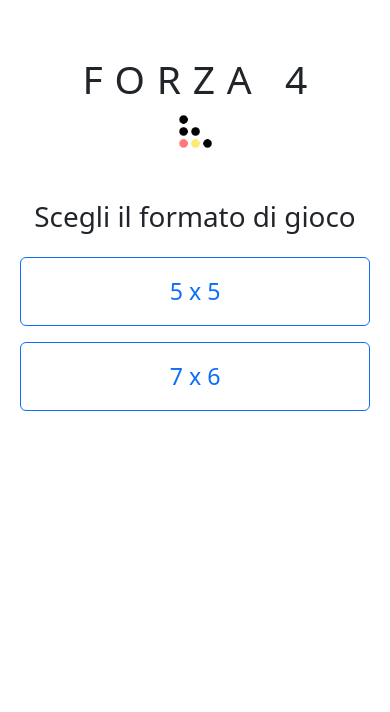
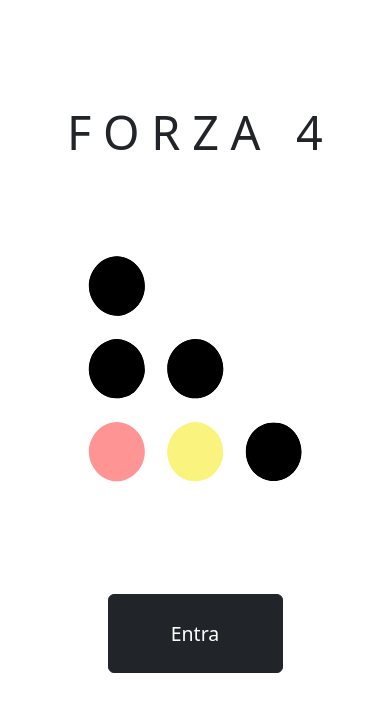
Before and after one commit to LaQuiete87/forza4-svelte, a Svelte app: page / in a window 390 px wide. Shown: the top 712 px of the page. Built offline with nearby package versions, Linux system fonts and the light colour scheme.

Commit message:
Creati componenti Home e Header- Migliorato responsive nelle statistiche mobile

```diff
--- a/src/App.svelte
+++ b/src/App.svelte
@@ -9,10 +9,13 @@
     numRow,
     numCol,
     matchStatistics,
+    showHome,
   } from "./stores/Stores"; // Importa lo store e la funzione
   import GameBoard from "./components/GameBoard.svelte";
   import BoardSizeSelector from "./components/BoardSizeSelector.svelte";
   import Statistics from "./components/Statistics.svelte";
+  import Header from "./components/Header.svelte";
+  import Home from "./components/Home.svelte";
 
   $: console.log("Random Number:", $randomNumber);
   $: console.log("Grid State:", $grid);
@@ -23,46 +26,13 @@
   $: console.log("Match Statistics", $matchStatistics);
 </script>
 
-<slot>
-  <style>
-    #title {
-      font-size: 10vw;
-      font-weight: lighter;
-      letter-spacing: 3vw;
-    }
-    #logo {
-      min-width: 65px;
-      max-width: 6vw;
-      margin: 0 auto;
-    }
-    img {
-      max-width: 100%;
-      display: block;
-      margin: 0 auto;
-    }
-    .no-space {
-      letter-spacing: 0;
-    }
-  </style>
-
-  <div class="container my-5">
-    <div class="row">
-      <div class="col">
-        <h1 id="title" class="text-center">
-          FORZA <span class="no-space">4</span>
-        </h1>
-      </div>
-    </div>
-    <div id="logo" class="row">
-      <div class="col">
-        <img src="/assets/logo.png" alt="" />
-      </div>
-    </div>
-  </div>
-</slot>
-{#if !$boardGameSize}
-  <BoardSizeSelector></BoardSizeSelector>
+{#if $showHome}
+  <Home />
+{:else if !$boardGameSize}
+  <Header />
+  <BoardSizeSelector />
 {:else}
+  <Header />
   <GameBoard />
   {#if $winner || $draw}
     <Statistics />
--- /dev/null
+++ b/src/components/Header.svelte
@@ -0,0 +1,34 @@
+<style>
+    #title {
+      font-size: 10vw;
+      font-weight: lighter;
+      letter-spacing: 3vw;
+    }
+    #logo {
+      min-width: 65px;
+      max-width: 6vw;
+      margin: 0 auto;
+    }
+    img {
+      max-width: 100%;
+      display: block;
+      margin: 0 auto;
+    }
+    .no-space {
+      letter-spacing: 0;
+    }
+  </style>
+ <div class="container">
+    <div class="row">
+        <div class="col">
+          <h1 id="title" class="text-center">
+            FORZA <span class="no-space">4</span>
+          </h1>
+        </div>
+      </div>
+      <div id="logo" class="row">
+        <div class="col">
+            <img src="/assets/logo.svg" alt="" />
+        </div>
+      </div>
+ </div>
--- /dev/null
+++ b/src/components/Home.svelte
@@ -0,0 +1,49 @@
+<script>
+    import {showHome} from "../stores/Stores";
+</script>
+
+<div class="container mt-5 d-flex flex-column">
+  <div class="row my-5 my-sm-0">
+    <div class="col">
+      <h1 class="text-center title">
+        FORZA <span class="no-space">4</span>
+      </h1>
+    </div>
+  </div>
+  <div id="logo" class="row">
+    <div class="col">
+      <img src="/assets/logo.svg" alt="" />
+    </div>
+  </div>
+  <div class="row my-5">
+    <div class="col text-center">
+        <button class=" btn btn-dark p-4 mt-4 title w-50" on:click={()=>{showHome.set(false)}}> Entra</button>
+    </div>
+  </div>
+</div>
+
+<style>
+  .title {
+    font-size: 12vw;
+    font-weight: lighter;
+    letter-spacing: 3vw;
+  }
+  #logo {
+    min-width: 330px;
+    max-width: 20vw;
+    margin: 0 auto;
+  }
+  img {
+    max-width: 100%;
+    display: block;
+    margin: 0 auto;
+  }
+  .no-space {
+    letter-spacing: 0;
+  }
+  button.title{
+    font-size: 5vw;
+    font-weight:normal;
+    letter-spacing: normal;
+  }
+</style>
--- a/src/components/StatCard.svelte
+++ b/src/components/StatCard.svelte
@@ -16,7 +16,7 @@
   }
 
   .card-stat {
-    height: 254px;
+    /* height: 254px; */
     color: white;
     display: grid;
     grid-template-columns: 1fr 1fr;
@@ -27,17 +27,19 @@
 
   .card-stat .item {
     border-radius: 10px;
-    width: 100%;
-    height: 100%;
+    /* width: 100%;
+    height: 100%; */
     display: flex;
     flex-direction: column;
     align-items: center;
     justify-content: center;
   }
+  .item{
+    padding: .9vh;
+  }
 
   .item svg {
-    width: 40px;
-    height: 40px;
+    width: 3vw;
     margin-bottom: 7px;
   }
 
@@ -87,21 +89,32 @@
   .yellow {
     background-color: #faf37e;
     color: #ffffff;
-    font-size: 28px;
+    font-size: 2vw;
     font-weight: bold;
     letter-spacing: 4px;
   }
   .red {
     background-color: #ff9494;
     color: #ffffff;
-    font-size: 28px;
+    font-size: 2vw;
     font-weight: bold;
     letter-spacing: 4px;
   }
+  @media only screen and (max-width: 576px) {
+    .item svg {
+    width: 6vw;
+    margin-bottom: 7px;
+  }
+  .red, .yellow{
+    font-size: 4vw;
+  }
+
+ }
+
 </style>
 
 <div
-  class="card m-3 p-4 montserrat-medium"
+  class="m-3 p-4 montserrat-medium"
   class:winner={player.name === $currentPlayer}
   class:loser={player.name !== $currentPlayer && !$draw}
   class:draw={$draw}
--- a/src/components/Statistics.svelte
+++ b/src/components/Statistics.svelte
@@ -14,6 +14,7 @@
   .modal {
     --bs-modal-width: 650px;
   }
+
 </style>
 <div
   class=" modal fade"
@@ -27,16 +28,16 @@
   <div class=" modal-dialog">
     <div class=" modal-content">
       <div class="row d-flex justify-content-between p-4">
-        <div class="col-sm-6">
+        <div class=" col-sm-6">
           <StatCard player={$matchStatistics.players[0]} />
         </div>
-        <div class="col-sm-6">
+        <div class=" col-sm-6">
           <StatCard player={$matchStatistics.players[1]} />
         </div>
+        <button type="button" class=" btn btn-dark mt-3" data-bs-dismiss="modal"
+          >Chiudi</button
+        >
       </div>
-      <button type="button" class=" btn btn-dark mt-3" data-bs-dismiss="modal"
-        >Close</button
-      >
     </div>
   </div>
 </div>
--- a/src/stores/Stores.js
+++ b/src/stores/Stores.js
@@ -29,6 +29,7 @@ export const numCol = writable(0);
 export const gameInProgress = writable(false);
 export const columnIndexTarget = writable(0);
 export const pawnColor = writable("");
+export const showHome= writable(true)
 
 const numRandomAPI =
   "https://www.random.org/integers/?num=1&min=0&col=1&base=10&format=plain&rnd=new&max=";
```
Also changed, not shown: src/components/BoardSizeSelector.svelte (+6 -2 lines), public/assets/logo.svg (added).
